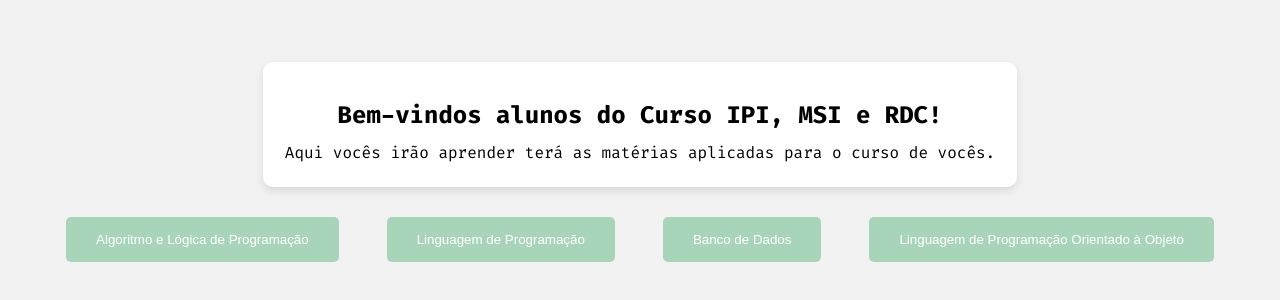
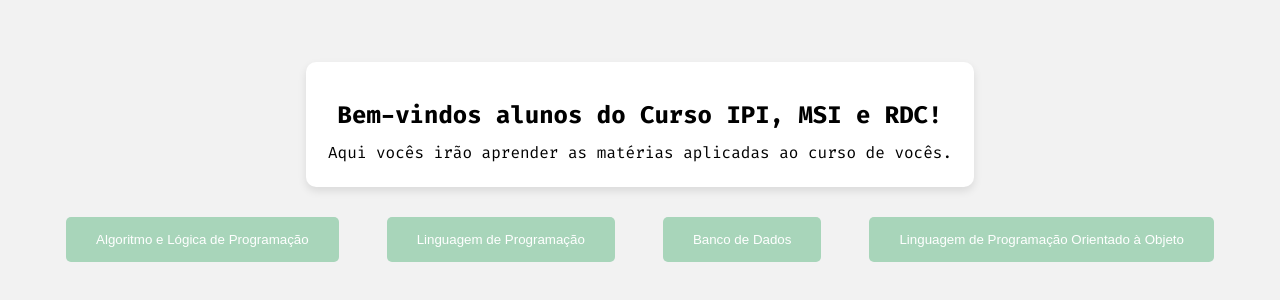
Before and after one commit to luizadealencar/escola, a plain HTML site: page index.html in a window 1280 px wide. Shown: the part 238-538 px from the top of the page. Drawn offline with Linux system fonts and the light colour scheme.

Commit message:
Update index.html

```diff
--- a/index.html
+++ b/index.html
@@ -19,7 +19,7 @@
         <div class="container">
             <div class="mensagem">
                 <h1>Bem-vindos alunos do Curso IPI, MSI e RDC!</h1>
-                <p>Aqui vocês irão aprender terá as matérias aplicadas para o curso de vocês.</p>
+                <p>Aqui vocês irão aprender as matérias aplicadas ao curso de vocês.</p>
             </div>
             <div class="botoes">
                 <button class="btn"><a href="alp.html">Algoritmo e Lógica de Programação</a></button>
```
